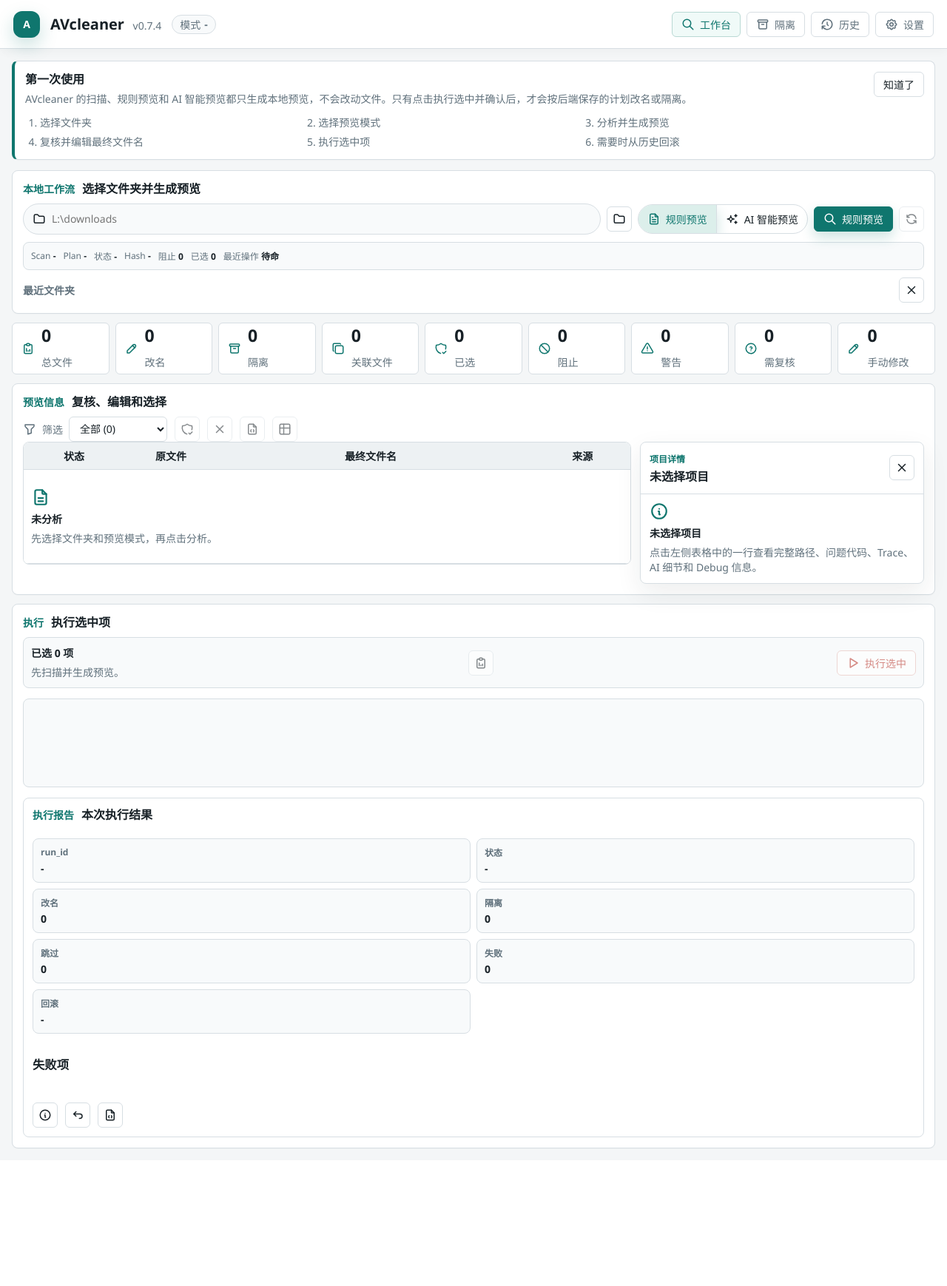
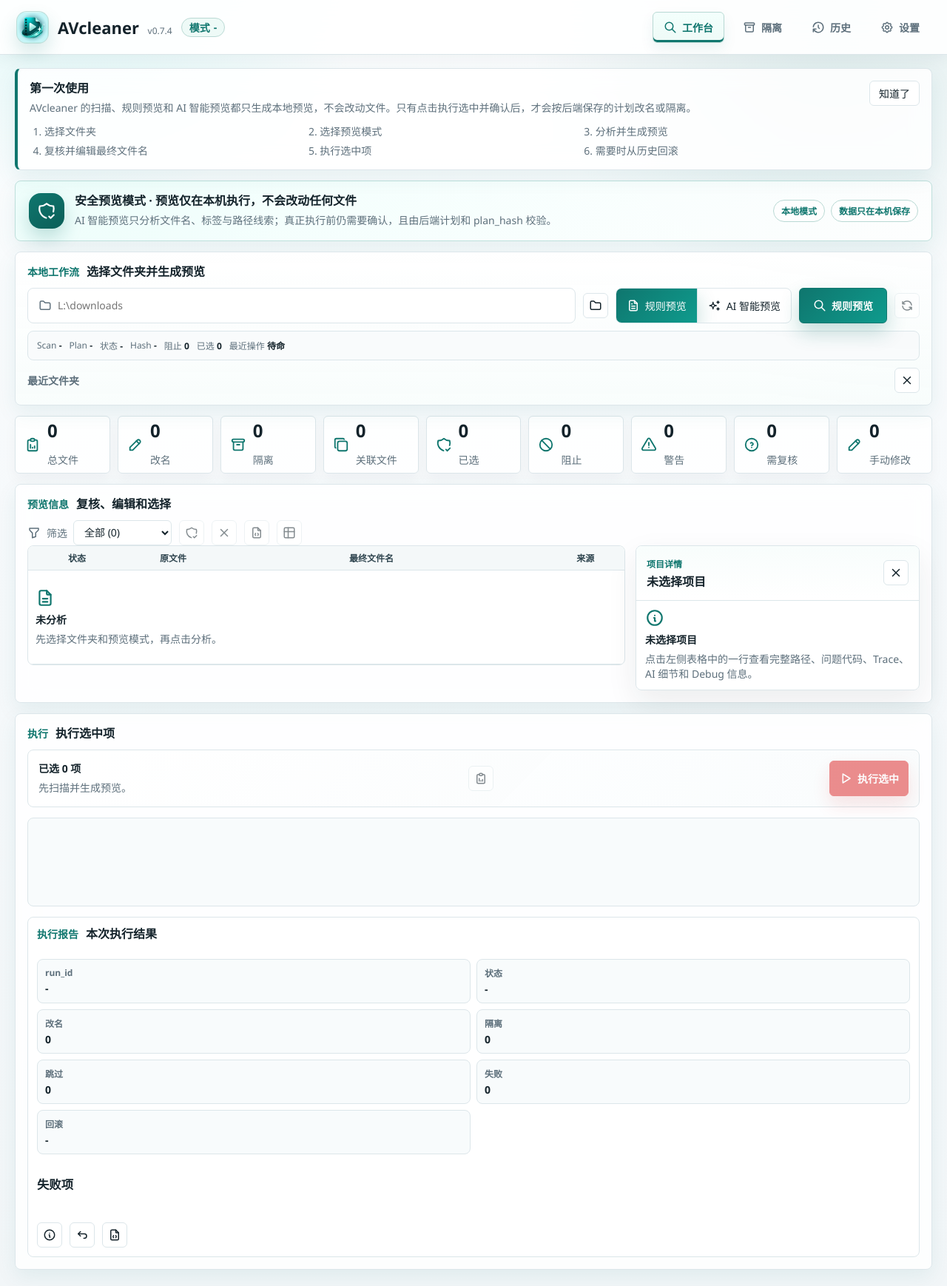
Before and after one commit to xhentaoyu-star/AVcleaner, a FastAPI app: page / in a window 1280 px wide. Shown: the whole page at 74% size. Before the commit the page ends 1553 px from the top, so only its background shows below. Run offline with FastAPI, Linux system fonts and the light colour scheme; data that the repository does not hold is empty.

Commit message:
style: polish AVcleaner v0.7.4 UI

```diff
--- a/avcleaner/static/styles.css
+++ b/avcleaner/static/styles.css
@@ -1,18 +1,20 @@
 :root {
   color-scheme: light;
-  --bg: #f4f6f7;
+  --bg: #f6f9fb;
   --surface: #ffffff;
-  --surface-2: #edf1f3;
-  --surface-3: #f8fafb;
-  --text: #172026;
-  --muted: #60717c;
-  --muted-2: #94a3b8;
-  --line: #d7dee3;
-  --line-strong: #c6d0d7;
+  --surface-2: #eef5f6;
+  --surface-3: #f8fbfc;
+  --glass: rgba(255, 255, 255, 0.84);
+  --text: #14232b;
+  --muted: #5e707c;
+  --muted-2: #8fa0aa;
+  --line: #dce6ea;
+  --line-strong: #c9d7dd;
   --accent: #0f766e;
-  --accent-weak: #dcefeb;
-  --accent-soft: #f0faf8;
-  --danger: #b42318;
+  --accent-2: #0f9b8d;
+  --accent-weak: #dff3ef;
+  --accent-soft: #eefaf7;
+  --danger: #dc2626;
   --danger-weak: #fde7e4;
   --warn: #f59e0b;
   --warn-weak: #fff2d7;
@@ -21,10 +23,11 @@
   --failed: #ef4444;
   --radius: 8px;
   --radius-sm: 6px;
-  --shadow-soft: 0 12px 34px rgba(23, 32, 38, 0.08);
-  --shadow-pop: 0 16px 42px rgba(23, 32, 38, 0.18);
+  --shadow-soft: 0 16px 42px rgba(20, 35, 43, 0.08);
+  --shadow-card: 0 10px 28px rgba(15, 118, 110, 0.08);
+  --shadow-pop: 0 18px 48px rgba(20, 35, 43, 0.18);
   --focus: 0 0 0 3px rgba(15, 118, 110, 0.16);
-  --row-height: 52px;
+  --row-height: 48px;
   --font-sm: 12px;
   --font-md: 14px;
   --font-lg: 16px;
@@ -36,7 +39,11 @@
 
 body {
   margin: 0;
-  background: var(--bg);
+  min-height: 100dvh;
+  background:
+    radial-gradient(circle at 8% -10%, rgba(49, 213, 203, 0.2), transparent 28rem),
+    radial-gradient(circle at 88% 0%, rgba(15, 118, 110, 0.12), transparent 26rem),
+    linear-gradient(180deg, #fbfdfe 0%, var(--bg) 42%, #f2f6f8 100%);
   color: var(--text);
   font-family: "Segoe UI", Arial, sans-serif;
   font-size: 14px;
@@ -79,10 +87,10 @@ button:disabled {
 button.active,
 button.primary,
 .btn-primary {
-  background: var(--accent);
+  background: linear-gradient(135deg, var(--accent) 0%, var(--accent-2) 100%);
   border-color: var(--accent);
   color: #fff;
-  box-shadow: 0 8px 18px rgba(15, 118, 110, 0.2);
+  box-shadow: 0 12px 26px rgba(15, 118, 110, 0.24);
 }
 
 .btn-secondary {
@@ -172,45 +180,59 @@ button:focus-visible {
 }
 
 .topbar {
+  position: sticky;
+  top: 0;
+  z-index: 10;
   display: flex;
   align-items: center;
   justify-content: space-between;
-  gap: 16px;
-  min-height: 66px;
-  padding: 12px 18px;
+  gap: 20px;
+  min-height: 74px;
+  padding: 12px 22px;
   border-bottom: 1px solid var(--line);
-  background: var(--surface);
-  box-shadow: 0 2px 14px rgba(23, 32, 38, 0.04);
+  background: rgba(255, 255, 255, 0.9);
+  backdrop-filter: blur(18px);
+  box-shadow: 0 4px 24px rgba(20, 35, 43, 0.06);
 }
 
 .brand {
   display: flex;
   align-items: center;
-  gap: 14px;
+  gap: 12px;
 }
 
 .brand-mark {
   display: grid;
   place-items: center;
-  width: 36px;
-  height: 36px;
-  border-radius: 12px;
-  background: var(--accent);
-  color: #fff;
-  font-weight: 800;
-  box-shadow: 0 10px 24px rgba(15, 118, 110, 0.22);
+  width: 44px;
+  height: 44px;
+  overflow: hidden;
+  border: 1px solid rgba(15, 118, 110, 0.22);
+  border-radius: 14px;
+  background: var(--accent-soft);
+  box-shadow: 0 12px 24px rgba(15, 118, 110, 0.16);
+}
+
+.brand-mark img {
+  width: 100%;
+  height: 100%;
+  object-fit: cover;
+  display: block;
 }
 
 .topbar h1 {
   display: inline-block;
   margin: 0;
-  font-size: 20px;
-  font-weight: 700;
+  font-size: 22px;
+  font-weight: 800;
+  letter-spacing: 0;
 }
 
 .version {
   margin-left: 8px;
   color: var(--muted);
+  font-size: 12px;
+  font-variant-numeric: tabular-nums;
 }
 
 .mode-chip {
@@ -218,38 +240,43 @@ button:focus-visible {
   align-items: center;
   gap: 5px;
   min-height: 26px;
-  border: 1px solid var(--line);
+  border: 1px solid #b9d9d4;
   border-radius: 999px;
-  background: var(--surface-3);
-  color: var(--muted);
+  background: var(--accent-soft);
+  color: var(--accent);
   padding: 0 10px;
+  font-weight: 650;
 }
 
 .nav-tabs,
 nav {
   display: flex;
-  gap: 8px;
+  gap: 10px;
 }
 
 .nav-tabs button,
 nav button {
   color: var(--muted);
   background: transparent;
+  border-color: transparent;
+  min-height: 42px;
+  padding: 0 14px;
+  font-weight: 650;
 }
 
 .nav-tabs button.active,
 nav button.active {
   color: var(--accent);
-  background: var(--accent-soft);
+  background: linear-gradient(180deg, #f3fffc 0%, var(--accent-soft) 100%);
   border-color: #b9d9d4;
-  box-shadow: none;
+  box-shadow: inset 0 -3px 0 var(--accent), 0 8px 18px rgba(15, 118, 110, 0.08);
 }
 
 main,
 .app-shell {
-  width: min(100%, 1480px);
+  width: min(100%, 1500px);
   margin: 0 auto;
-  padding: 16px;
+  padding: 18px 20px 22px;
 }
 
 .notice,
@@ -257,9 +284,75 @@ main,
 .settings-section {
   border: 1px solid var(--line);
   border-radius: var(--radius);
-  background: var(--surface);
-  padding: 14px;
-  box-shadow: 0 1px 0 rgba(23, 32, 38, 0.02);
+  background: var(--glass);
+  padding: 16px;
+  box-shadow: var(--shadow-card);
+  backdrop-filter: blur(14px);
+}
+
+.safety-banner {
+  display: grid;
+  grid-template-columns: auto minmax(0, 1fr) auto;
+  gap: 14px;
+  align-items: center;
+  min-height: 82px;
+  border: 1px solid #bfe0dc;
+  border-radius: var(--radius);
+  background:
+    linear-gradient(135deg, rgba(239, 255, 252, 0.95), rgba(255, 255, 255, 0.86)),
+    radial-gradient(circle at 8% 18%, rgba(15, 155, 141, 0.16), transparent 16rem);
+  padding: 16px 18px;
+  box-shadow: var(--shadow-card);
+}
+
+.safety-banner-icon {
+  display: grid;
+  place-items: center;
+  width: 48px;
+  height: 48px;
+  border-radius: 16px;
+  background: linear-gradient(145deg, var(--accent) 0%, #0b5f58 100%);
+  color: #fff;
+  box-shadow: 0 12px 24px rgba(15, 118, 110, 0.22);
+}
+
+.safety-banner-icon .icon {
+  width: 26px;
+  height: 26px;
+}
+
+.safety-banner-copy {
+  min-width: 0;
+}
+
+.safety-banner-copy strong {
+  display: block;
+  font-size: 16px;
+  line-height: 1.35;
+}
+
+.safety-banner-copy p {
+  margin: 5px 0 0;
+  color: var(--muted);
+  line-height: 1.5;
+}
+
+.safety-banner-status {
+  display: flex;
+  flex-wrap: wrap;
+  justify-content: flex-end;
+  gap: 8px;
+}
+
+.safety-banner-status span {
+  min-height: 28px;
+  border: 1px solid #b9d9d4;
+  border-radius: 999px;
+  background: rgba(255, 255, 255, 0.72);
+  color: var(--accent);
+  padding: 5px 10px;
+  font-weight: 700;
+  font-size: 12px;
 }
 
 .notice {
@@ -303,14 +396,14 @@ main,
 
 .panel.active {
   display: grid;
-  gap: 12px;
+  gap: 14px;
 }
 
 .section-heading {
   display: flex;
   align-items: baseline;
   gap: 10px;
-  margin-bottom: 10px;
+  margin-bottom: 12px;
 }
 
 .section-heading span,
@@ -323,12 +416,12 @@ main,
 .command-bar {
   display: grid;
   grid-template-columns: minmax(260px, 1fr) auto auto auto auto minmax(80px, auto);
-  gap: 8px;
+  gap: 10px;
   align-items: center;
 }
 
 .command-bar {
-  grid-template-columns: minmax(320px, 1fr) auto auto auto auto;
+  grid-template-columns: minmax(360px, 1fr) auto auto auto auto;
 }
 
 .path-shell {
@@ -336,11 +429,16 @@ main,
   align-items: center;
   gap: 8px;
   min-width: 0;
-  min-height: 42px;
+  min-height: 48px;
   border: 1px solid var(--line);
-  border-radius: 999px;
-  background: var(--surface-3);
-  padding: 0 12px;
+  border-radius: var(--radius);
+  background: var(--surface);
+  padding: 0 14px;
+  box-shadow: inset 0 1px 0 rgba(255, 255, 255, 0.7);
+}
+
+.path-shell .icon {
+  color: var(--muted);
 }
 
 .path-shell input {
@@ -365,18 +463,19 @@ main,
   align-items: center;
   overflow: hidden;
   border: 1px solid var(--line);
-  border-radius: 999px;
+  border-radius: var(--radius);
   background: var(--surface);
   white-space: nowrap;
+  min-height: 48px;
 }
 
 .mode-toggle button {
-  min-height: 38px;
+  min-height: 46px;
   border: 0;
   border-right: 1px solid var(--line);
   border-radius: 0;
   background: transparent;
-  padding: 0 12px;
+  padding: 0 14px;
 }
 
 .mode-toggle button:last-child {
@@ -384,8 +483,20 @@ main,
 }
 
 .mode-toggle button.active {
-  background: var(--accent-weak);
-  color: var(--accent);
+  background: linear-gradient(135deg, var(--accent) 0%, var(--accent-2) 100%);
+  color: #fff;
+}
+
+.command-bar .primary {
+  min-height: 48px;
+  padding: 0 18px;
+  font-weight: 800;
+}
+
+.workflow-card {
+  background:
+    linear-gradient(180deg, rgba(255, 255, 255, 0.95), rgba(248, 253, 252, 0.92)),
+    radial-gradient(circle at 100% 0%, rgba(15, 155, 141, 0.1), transparent 18rem);
 }
 
 .loading-state {
@@ -397,8 +508,8 @@ main,
 .metrics,
 .summary-grid {
   display: grid;
-  grid-template-columns: repeat(auto-fit, minmax(126px, 1fr));
-  gap: 8px;
+  grid-template-columns: repeat(auto-fit, minmax(122px, 1fr));
+  gap: 10px;
 }
 
 .metric-card,
@@ -408,16 +519,18 @@ main,
   align-items: center;
   column-gap: 9px;
   row-gap: 2px;
-  min-height: 70px;
+  min-height: 78px;
   text-align: left;
-  background: var(--surface);
+  background: rgba(255, 255, 255, 0.92);
   overflow: hidden;
+  box-shadow: 0 8px 18px rgba(20, 35, 43, 0.04);
 }
 
 .metric-card strong {
   grid-column: 2;
-  font-size: 23px;
+  font-size: 24px;
   line-height: 1;
+  font-variant-numeric: tabular-nums;
 }
 
 .metric-card span {
@@ -428,6 +541,8 @@ main,
 .metric-card .icon {
   grid-row: 1 / span 2;
   color: var(--accent);
+  width: 22px;
+  height: 22px;
 }
 
 .compact-metrics {
@@ -454,10 +569,10 @@ main,
 
 .status-strip {
   margin-top: 10px;
-  padding: 8px 10px;
+  padding: 9px 12px;
   border: 1px solid var(--line);
   border-radius: var(--radius);
-  background: var(--surface-3);
+  background: rgba(248, 251, 252, 0.86);
   color: var(--muted);
   font-size: var(--font-sm);
 }
@@ -525,8 +640,20 @@ main,
   justify-content: space-between;
   border: 1px solid var(--line);
   border-radius: var(--radius);
-  background: var(--surface-3);
-  padding: 10px;
+  background:
+    linear-gradient(135deg, rgba(255, 255, 255, 0.96), rgba(249, 252, 253, 0.92)),
+    radial-gradient(circle at 100% 0%, rgba(220, 38, 38, 0.06), transparent 14rem);
+  padding: 14px;
+  box-shadow: inset 0 1px 0 rgba(255, 255, 255, 0.76);
+}
+
+.execute-strip button.danger {
+  min-height: 48px;
+  border-color: var(--danger);
+  background: var(--danger);
+  color: #fff;
+  font-weight: 800;
+  box-shadow: 0 12px 24px rgba(220, 38, 38, 0.22);
 }
 
 .llm-section summary {
@@ -541,7 +668,8 @@ main,
   max-height: calc(100vh - 330px);
   border: 1px solid var(--line);
   border-radius: var(--radius);
-  background: var(--surface);
+  background: rgba(255, 255, 255, 0.94);
+  box-shadow: inset 0 1px 0 rgba(255, 255, 255, 0.72);
 }
 
 .small-table {
@@ -590,7 +718,7 @@ table {
 th,
 td {
   border-bottom: 1px solid var(--line);
-  padding: 8px 10px;
+  padding: 7px 10px;
   text-align: left;
   vertical-align: middle;
   min-height: var(--row-height);
@@ -601,16 +729,18 @@ th {
   position: sticky;
   top: 0;
   z-index: 1;
-  background: var(--surface-2);
+  background: #f4f8f9;
   font-weight: 700;
+  color: #304650;
+  font-size: 12px;
 }
 
 tbody tr:hover {
-  background: #f6f9f8;
+  background: #f4fbf9;
 }
 
 .selected-row {
-  background: var(--accent-soft);
+  background: #eefaf7;
   box-shadow: inset 3px 0 0 var(--accent);
 }
 
@@ -758,7 +891,7 @@ tbody tr:hover {
 .review-layout {
   display: grid;
   grid-template-columns: minmax(560px, 1fr) clamp(320px, 30vw, 460px);
-  gap: 12px;
+  gap: 14px;
   align-items: start;
 }
 
@@ -777,9 +910,10 @@ tbody tr:hover {
   overflow: hidden;
   border: 1px solid var(--line);
   border-radius: var(--radius);
-  background: var(--surface);
+  background: rgba(255, 255, 255, 0.96);
   padding: 0;
   box-shadow: var(--shadow-soft);
+  backdrop-filter: blur(14px);
 }
 
 .detail-drawer[hidden] {
@@ -791,8 +925,9 @@ tbody tr:hover {
   align-items: center;
   justify-content: space-between;
   gap: 10px;
-  padding: 12px;
+  padding: 14px;
   border-bottom: 1px solid var(--line);
+  background: linear-gradient(180deg, #f8fdfc 0%, #fff 100%);
 }
 
 .drawer-header span {
--- a/avcleaner/templates/index.html
+++ b/avcleaner/templates/index.html
@@ -5,12 +5,15 @@
     <meta name="viewport" content="width=device-width, initial-scale=1" />
     <meta name="avcleaner-token" content="{{ api_token }}" />
     <title>AVcleaner</title>
+    <link rel="icon" type="image/png" href="/static/logo-icon.png" />
     <link rel="stylesheet" href="/static/styles.css" />
   </head>
   <body>
     <header class="topbar">
       <div class="brand">
-        <div class="brand-mark" aria-hidden="true">A</div>
+        <div class="brand-mark" aria-hidden="true">
+          <img src="/static/logo-icon.png" alt="" />
+        </div>
         <div>
           <h1>AVcleaner</h1>
           <span class="version">v{{ version }}</span>
@@ -43,6 +46,20 @@
       </section>
 
       <section data-panel="workspace" class="panel active">
+        <section class="safety-banner" aria-label="安全预览提示">
+          <div class="safety-banner-icon" aria-hidden="true">
+            <svg class="icon"><use href="/static/icons.svg#icon-safe-select"></use></svg>
+          </div>
+          <div class="safety-banner-copy">
+            <strong>安全预览模式 · 预览仅在本机执行，不会改动任何文件</strong>
+            <p>AI 智能预览只分析文件名、标签与路径线索；真正执行前仍需要确认，且由后端计划和 plan_hash 校验。</p>
+          </div>
+          <div class="safety-banner-status">
+            <span>本地模式</span>
+            <span>数据只在本机保存</span>
+          </div>
+        </section>
+
         <section class="step-section workflow-section workflow-card">
           <div class="section-heading">
             <span>本地工作流</span>
```
Also changed, not shown: other parts of avcleaner/static/styles.css (+27 -4 lines), tests/test_frontend_logo_asset.py (added, +25 -0 lines), avcleaner/static/logo-icon.png (added).
